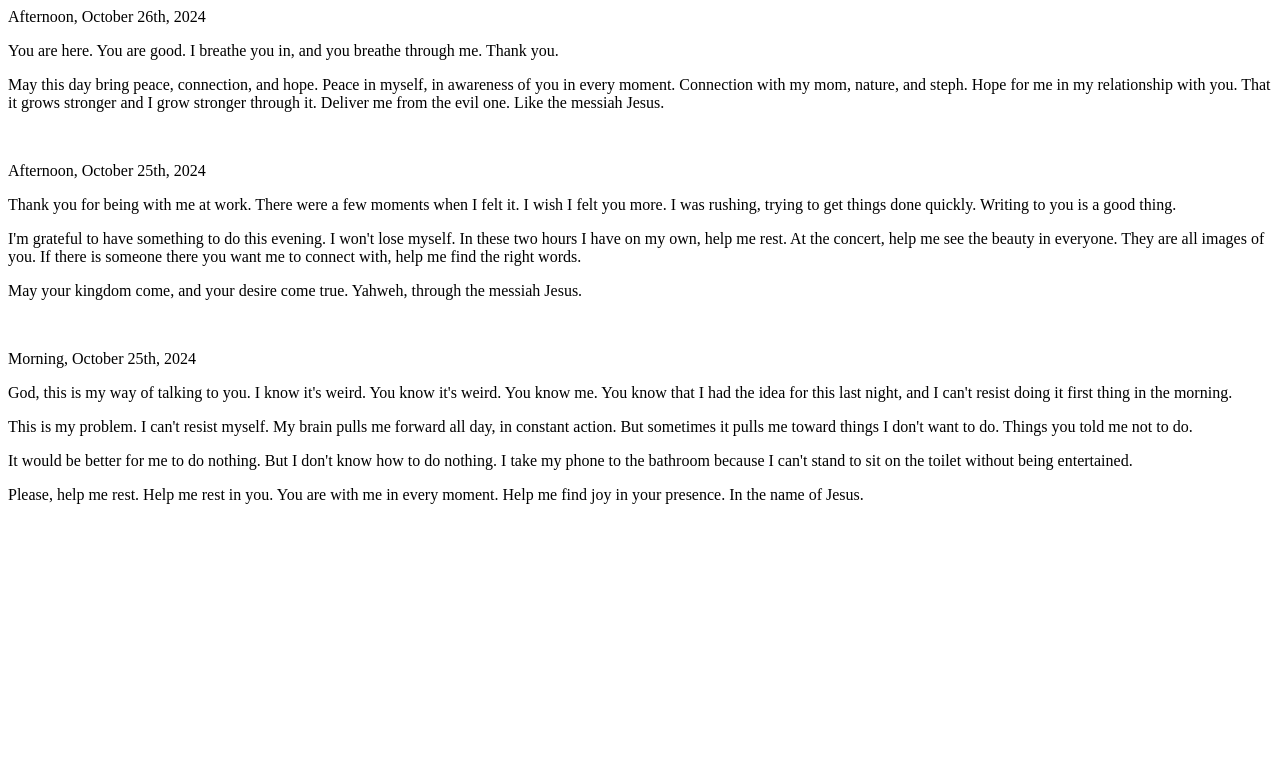
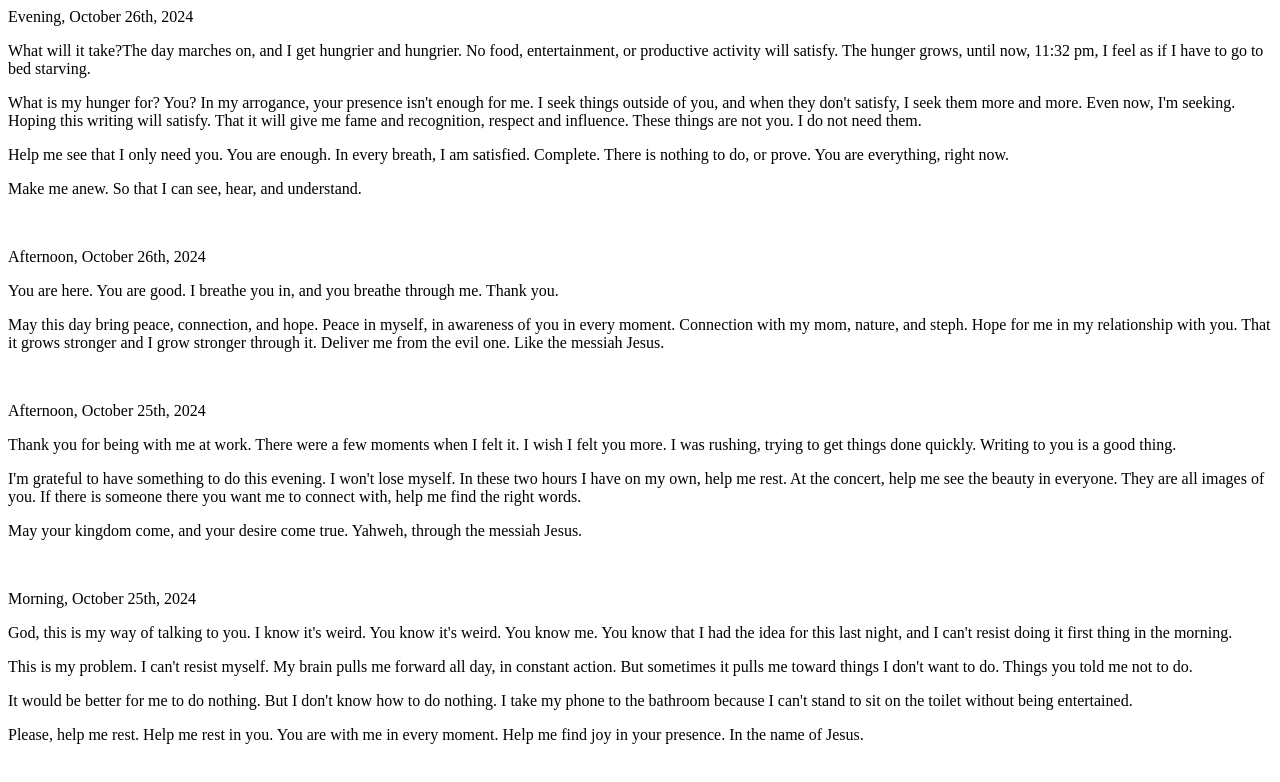
Before and after one commit to languageofmusic/prayer, a plain HTML site: page index.html in a window 1280 px wide. Drawn offline with Linux system fonts and the light colour scheme.

Commit message:
Update index.html

```diff
--- a/index.html
+++ b/index.html
@@ -1,3 +1,9 @@
+<p>Evening, October 26th, 2024</p>
+<p>What will it take?The day marches on, and I get hungrier and hungrier. No food, entertainment, or productive activity will satisfy. The hunger grows, until now, 11:32 pm, I feel as if I have to go to bed starving.</p>
+<p>What is my hunger for? You? In my arrogance, your presence isn't enough for me. I seek things outside of you, and when they don't satisfy, I seek them more and more. Even now, I'm seeking. Hoping this writing will satisfy. That it will give me fame and recognition, respect and influence. These things are not you. I do not need them.</p>
+<p>Help me see that I only need you. You are enough. In every breath, I am satisfied. Complete. There is nothing to do, or prove. You are everything, right now.</p>
+<p>Make me anew. So that I can see, hear, and understand.</p>
+<br>
 <p>Afternoon, October 26th, 2024</p>
 <p>You are here. You are good. I breathe you in, and you breathe through me. Thank you.</p>
 <p>May this day bring peace, connection, and hope. Peace in myself, in awareness of you in every moment. Connection with my mom, nature, and steph. Hope for me in my relationship with you. That it grows stronger and I grow stronger through it. Deliver me from the evil one. Like the messiah Jesus.</p>
```
